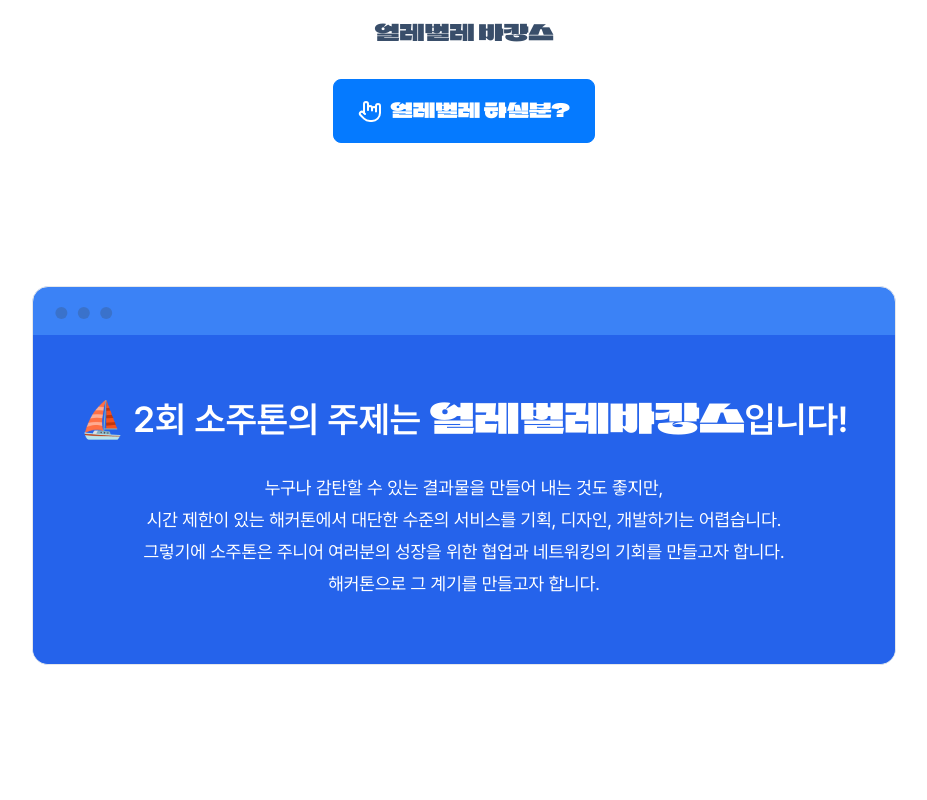
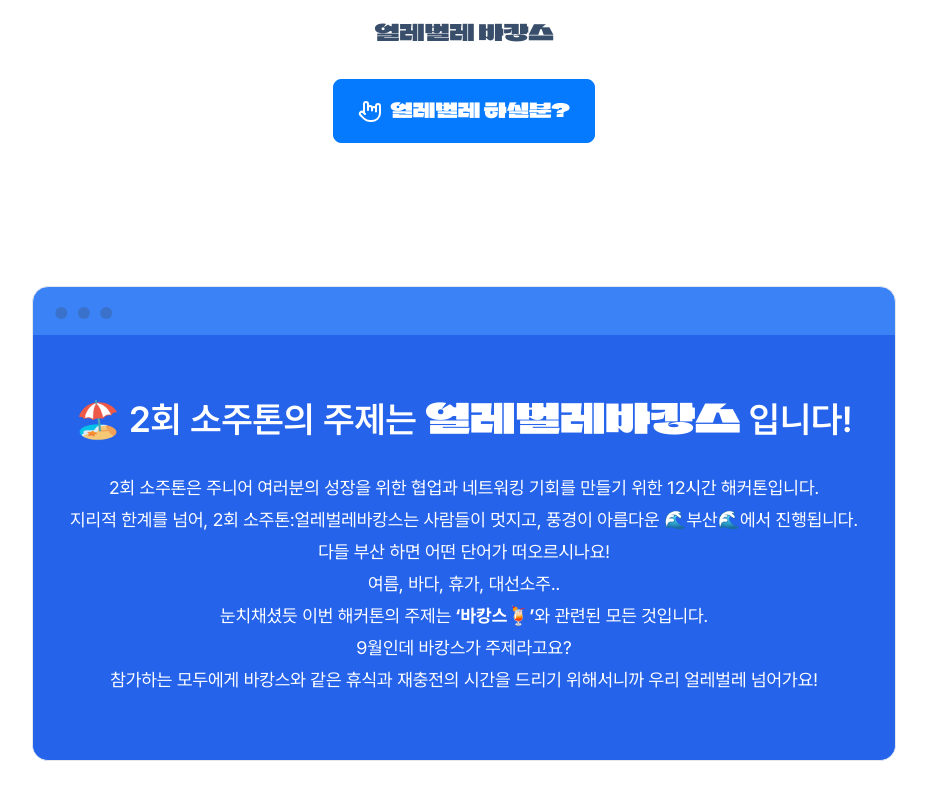
Before and after one commit to soju-con/sojuton, a Next.js app: page / in a window 1280 px wide. Shown: the part 386-1186 px from the top of the page, without its empty margins (176-1103 px from the left). Built offline with nearby package versions, Linux system fonts and the light colour scheme.

Commit message:
chore: Update introduction info

```diff
--- a/components/home/HeroSection.tsx
+++ b/components/home/HeroSection.tsx
@@ -19,7 +19,7 @@ const HeroSection = () => {
               target="_blank"
               rel="noopener noreferrer"
             >
-              <button className="btn btn-primary btn-lg text-white">
+              <button className="btn btn-primary btn-lg text-white hover:scale-110">
                 <HandMetal />
                 얼레벌레 하실분?
               </button>
--- a/components/home/IntroSection.tsx
+++ b/components/home/IntroSection.tsx
@@ -7,16 +7,28 @@ const IntroSection = () => {
         <div className="mockup-window border bg-blue-500">
           <div className="flex flex-col gap-8 justify-center px-4 py-16 bg-blue-600 text-white text-center break-keep">
             <h2 className="text-3xl sm:text-4xl font-semibold leading-10">
-              ⛵ 2회 소주톤의 주제는{" "}
-              <strong className="font-climate-crisis">얼레벌레바캉스</strong>
+              🏖️ 2회 소주톤의 주제는{" "}
+              <strong className="font-climate-crisis">얼레벌레바캉스</strong>{" "}
               입니다!
             </h2>
             <p className="text-lg leading-8">
-              누구나 감탄할 수 있는 결과물을 만들어 내는 것도 좋지만, <br />{" "}
-              시간 제한이 있는 해커톤에서 대단한 수준의 서비스를 기획, 디자인,
-              개발하기는 어렵습니다. <br /> 그렇기에 소주톤은 주니어 여러분의
-              성장을 위한 협업과 네트워킹의 기회를 만들고자 합니다. <br />
-              해커톤으로 그 계기를 만들고자 합니다.
+              2회 소주톤은 주니어 여러분의 성장을 위한 협업과 네트워킹 기회를
+              만들기 위한 12시간 해커톤입니다.
+              <br />
+              지리적 한계를 넘어, 2회 소주톤:얼레벌레바캉스는 사람들이 멋지고,
+              풍경이 아름다운 🌊부산🌊에서 진행됩니다.
+              <br />
+              다들 부산 하면 어떤 단어가 떠오르시나요!
+              <br />
+              여름, 바다, 휴가, 대선소주..
+              <br />
+              눈치채셨듯 이번 해커톤의 주제는{" "}
+              <strong>&lsquo;바캉스🍹&rsquo;</strong>와 관련된 모든 것입니다.
+              <br />
+              9월인데 바캉스가 주제라고요?
+              <br />
+              참가하는 모두에게 바캉스와 같은 휴식과 재충전의 시간을 드리기
+              위해서니까 우리 얼레벌레 넘어가요!
             </p>
           </div>
         </div>
```
